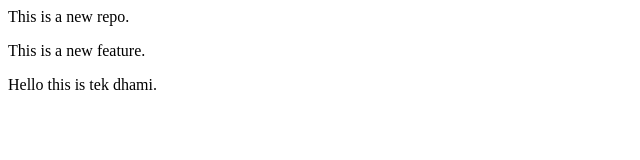
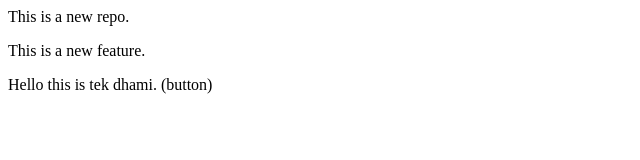
Before and after one commit to tekdhami596-lgtm/LocalRepo, a plain HTML site: page index.html in a window 1280 px wide. Shown: the full height of the page, 0-640 px from the left. Drawn offline with Linux system fonts and the light colour scheme.

```diff
--- a/index.html
+++ b/index.html
@@ -1,3 +1,3 @@
 <p>This is a new repo.</p>
 <p>This is a new feature.</p>
-<p> Hello this is tek dhami.</p>
+<p> Hello this is tek dhami. (button)</p>
```
